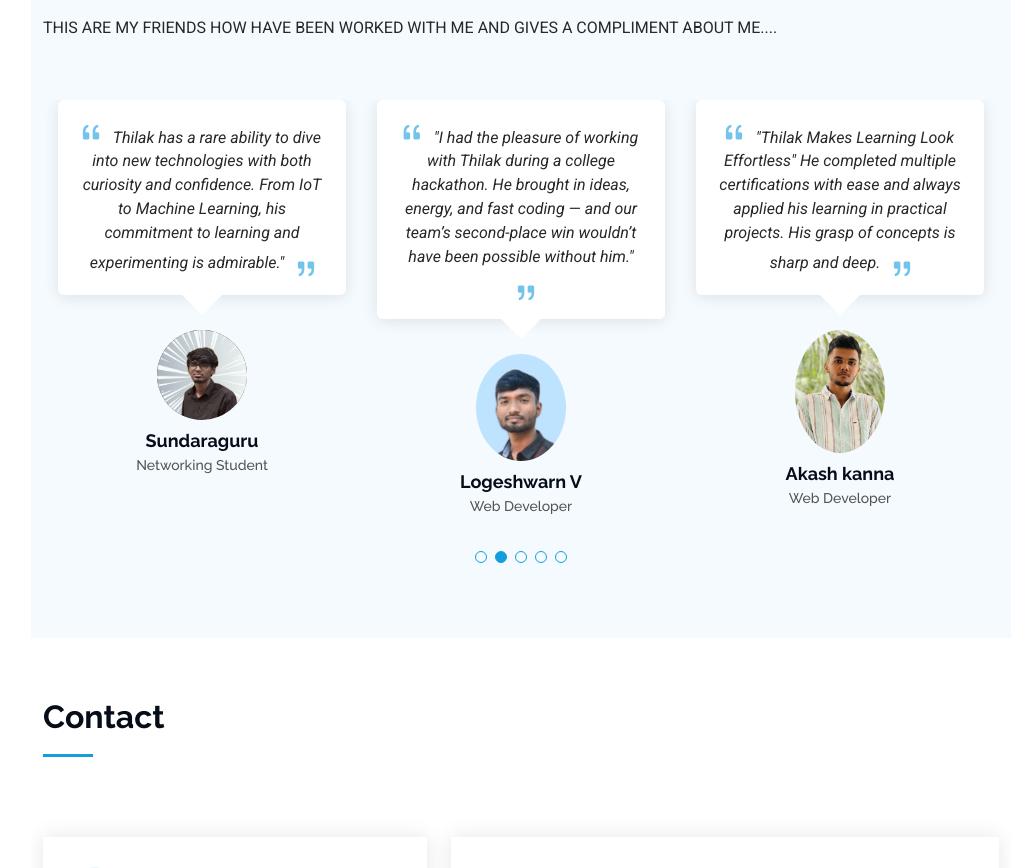
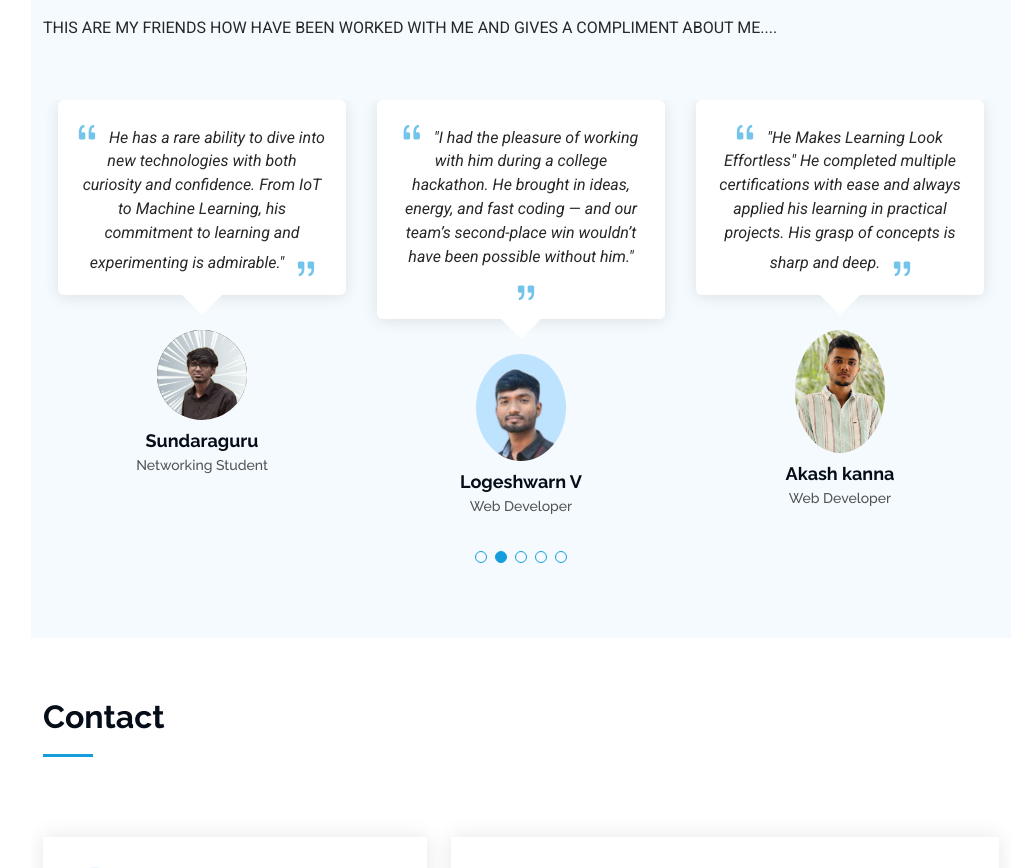
Before and after one commit to Gowdish/portfolio, a plain HTML site: page index.html in a window 1280 px wide. Shown: the part 7240-8108 px from the top of the page, without its empty margins (269-1280 px from the left). Drawn offline with nearby package versions, Linux system fonts and the light colour scheme.

Commit message:
update index.html

```diff
--- a/index.html
+++ b/index.html
@@ -655,7 +655,7 @@ Cash prize 500</li>
               <div class="testimonial-item">
                 <p>
                   <i class="bi bi-quote quote-icon-left"></i>
-                  <span>"I’ve always admired Thilak’s passion for technology and his strong sense of purpose. He doesn’t just learn to earn — he learns to innovate and contribute."
+                  <span>"I’ve always admired his passion for technology and his strong sense of purpose. He doesn’t just learn to earn — he learns to innovate and contribute."
       </span>
                   <i class="bi bi-quote quote-icon-right"></i>
                 </p>
@@ -669,7 +669,7 @@ Cash prize 500</li>
               <div class="testimonial-item">
                 <p>
                   <i class="bi bi-quote quote-icon-left"></i>
-                  <span>Thilak has a rare ability to dive into new technologies with both curiosity and confidence. From IoT to Machine Learning, his commitment to learning and experimenting is admirable."</span>
+                  <span>He has a rare ability to dive into new technologies with both curiosity and confidence. From IoT to Machine Learning, his commitment to learning and experimenting is admirable."</span>
                   <i class="bi bi-quote quote-icon-right"></i>
                 </p>
                 <img src="assets/img/testimonials/testimonials-2.jpg" class="testimonial-img" alt="">
@@ -682,7 +682,7 @@ Cash prize 500</li>
               <div class="testimonial-item">
                 <p>
                   <i class="bi bi-quote quote-icon-left"></i>
-                  <span>"I had the pleasure of working with Thilak during a college hackathon. He brought in ideas, energy, and fast coding — and our team’s second-place win wouldn’t have been possible without him."
+                  <span>"I had the pleasure of working with him during a college hackathon. He brought in ideas, energy, and fast coding — and our team’s second-place win wouldn’t have been possible without him."
                   </span>
                   <i class="bi bi-quote quote-icon-right"></i>
                 </p>
@@ -696,7 +696,7 @@ Cash prize 500</li>
               <div class="testimonial-item">
                 <p>
                   <i class="bi bi-quote quote-icon-left"></i>
-                  <span>"Thilak Makes Learning Look Effortless"
+                  <span>"He Makes Learning Look Effortless"
                     He completed multiple certifications  with ease and always applied his learning in practical projects. His grasp of concepts is sharp and deep.</span>
                   <i class="bi bi-quote quote-icon-right"></i>
                 </p>
@@ -710,7 +710,7 @@ Cash prize 500</li>
               <div class="testimonial-item">
                 <p>
                   <i class="bi bi-quote quote-icon-left"></i>
-                  <span>Beyond his technical achievements, Thilak stands out for his humility and leadership potential. He uplifts peers, shares knowledge, and leads by example.</span>
+                  <span>Beyond his technical achievements, He stands out for his humility and leadership potential. He uplifts peers, shares knowledge, and leads by example.</span>
                   <i class="bi bi-quote quote-icon-right"></i>
                 </p>
                 <img src="assets/img/testimonials/testimonials-5.jpg" class="testimonial-img" alt="">
```
